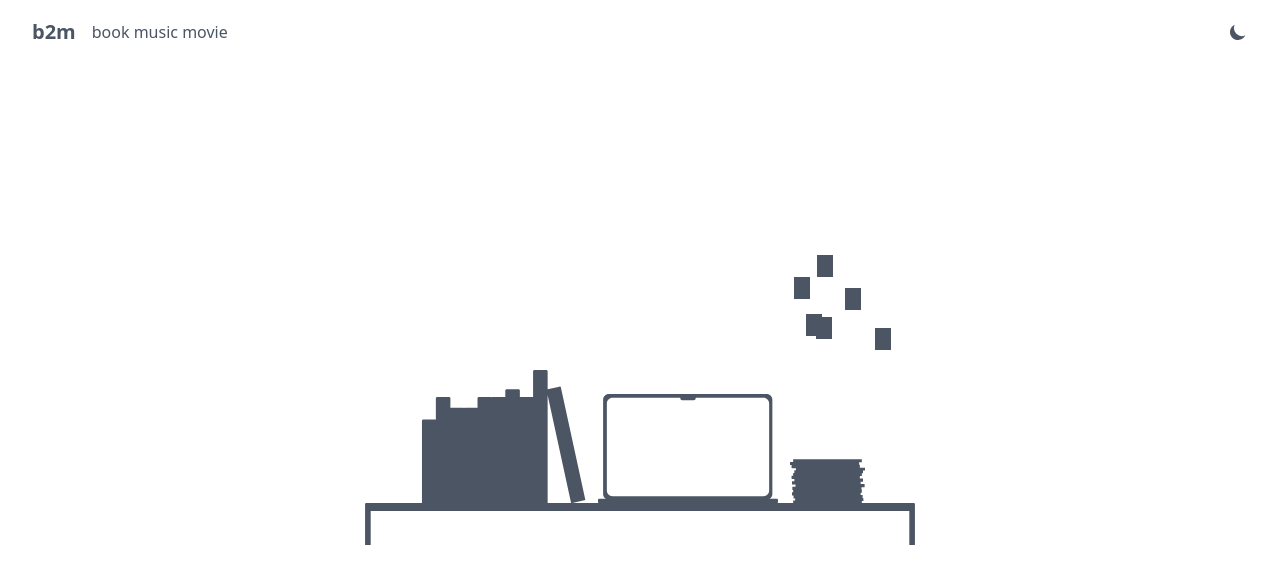
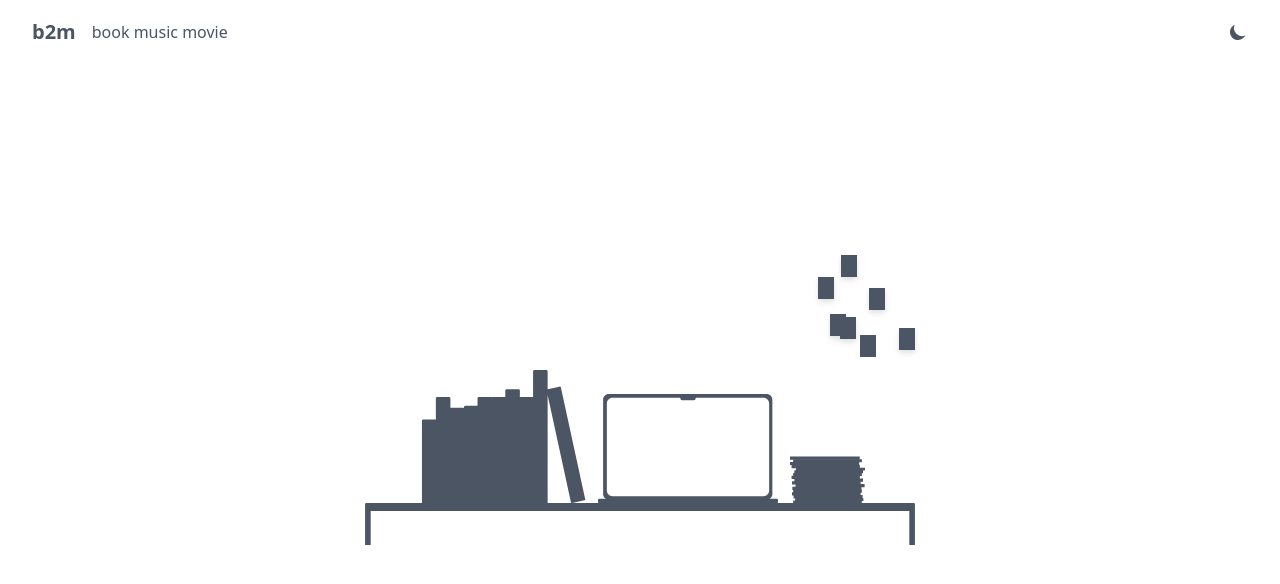
Before and after one commit to woohyun1031/personality, a Next.js app: page / in a window 1280 px wide. Shown: the top 584 px of the page. Built offline with nearby package versions, Linux system fonts and the light colour scheme.

Commit message:
Feat: Icon 수정 및 애니메이션 추가

```diff
--- a/public/styles/globals.css
+++ b/public/styles/globals.css
@@ -1,3 +1,8 @@
 @tailwind base;
 @tailwind components;
 @tailwind utilities;
+
+.common-animation {
+  transition-duration: 300ms;
+  transition-timing-function: cubic-bezier(0.4, 0, 0.2, 1);
+}
--- a/src/app/layout.tsx
+++ b/src/app/layout.tsx
@@ -11,7 +11,7 @@ export default function RootLayout({
 }: RootLayoutProps): React.ReactElement {
   return (
     <html lang="ko" className="h-full w-full scroll-smooth">
-      <body className="bg-background h-full w-full dark:bg-gray-600">
+      <body className="bg-background common-animation h-full w-full dark:bg-gray-600 ">
         <Providers>{children}</Providers>
       </body>
     </html>
--- a/src/app/page.tsx
+++ b/src/app/page.tsx
@@ -1,5 +1,8 @@
+import BookIcon from '@/components/icons/BookIcon';
 import BooksIcon from '@/components/icons/BooksIcon';
-import CdsIcon from '@components/icons/CdsIcon';
+import CDIcon from '@/components/icons/CDIcon';
+import CDsIcon from '@/components/icons/CDsIcon';
+import PostitIcon from '@/components/icons/PostitIcon';
 import MacIcon from '@components/icons/MacIcon';
 import PostitsIcon from '@components/icons/PostitsIcon';
 import TableIcon from '@components/icons/TableIcon';
@@ -9,21 +12,36 @@ export default async function Page() {
   return (
     <section className="flex h-screen items-center justify-center p-[5rem]">
       <div className="flex flex-col">
-        <div className="mb-5 flex h-full justify-end pr-6 text-gray-600 dark:text-white">
-          <PostitsIcon />
+        <div className="mb-5 flex justify-end">
+          <div className="common-animation relative h-full text-gray-600 dark:text-white">
+            <PostitsIcon />
+            <div className="common-animation absolute bottom-[-80px] right-[-15px] h-full w-[70px] text-gray-600 dark:text-white">
+              <PostitIcon />
+            </div>
+          </div>
         </div>
         <div className="flex h-full w-[550px] items-end justify-center gap-3">
-          <div className="h-full w-[170px] text-gray-600 dark:text-white">
+          <div className="common-animation group relative h-full w-[170px] cursor-pointer text-gray-600 dark:text-white">
             <BooksIcon />
+            <div className="common-animation absolute bottom-[-18px] left-12 h-full w-[15px] text-gray-600 group-hover:-translate-y-6 dark:text-white">
+              <BookIcon />
+            </div>
           </div>
-          <div className="h-full w-[180px] text-gray-600 dark:text-white ">
+          <div className="common-animation h-full w-[180px] text-gray-600 dark:text-white ">
             <MacIcon />
           </div>
-          <div className="h-full w-[75px] text-gray-600 dark:text-white ">
-            <CdsIcon />
+          <div className="common-animation group relative h-full w-[75px] cursor-pointer text-gray-600 dark:text-white">
+            <CDsIcon />
+            <div
+              className="common-animation absolute bottom-[23px] left-0 h-full w-[70px] text-gray-600
+            group-hover:-translate-y-5
+            group-hover:rotate-[-9deg] dark:text-white"
+            >
+              <CDIcon />
+            </div>
           </div>
         </div>
-        <div className="flex max-w-[550px] justify-center text-gray-600 dark:text-white">
+        <div className="common-animation flex max-w-[550px] justify-center text-gray-600 dark:text-white">
           <TableIcon />
         </div>
       </div>
--- a/src/components/Header.tsx
+++ b/src/components/Header.tsx
@@ -28,8 +28,8 @@ export default function Header() {
 
   return (
     <header
-      className="fixed top-0 z-50 flex h-16 w-full
-      justify-center bg-opacity-75 px-6 py-3 backdrop-blur-md  dark:bg-gray-600"
+      className="common-animation fixed top-0 z-50 flex h-16
+      w-full justify-center bg-white bg-opacity-75 px-6 py-3 backdrop-blur-md dark:bg-gray-600"
     >
       <div
         className="mx-2 flex w-full flex-wrap items-center
--- /dev/null
+++ b/src/components/icons/BookIcon.tsx
@@ -0,0 +1,14 @@
+export default function BookIcon() {
+  return (
+    <svg
+      width="22"
+      height="144"
+      viewBox="0 0 22 144"
+      fill="currentColor"
+      className="h-full w-full"
+      xmlns="http://www.w3.org/2000/svg"
+    >
+      <path d="M0 2C0 0.895431 0.895431 0 2 0H20C21.1046 0 22 0.895431 22 2V144H0V2Z" />
+    </svg>
+  );
+}
--- a/src/components/icons/BooksIcon.tsx
+++ b/src/components/icons/BooksIcon.tsx
@@ -5,13 +5,13 @@ export default function BooksIcon() {
       height="202"
       viewBox="0 0 257 202"
       fill="currentColor"
+      className="h-full w-full"
       xmlns="http://www.w3.org/2000/svg"
-      className="h-full w-full"
     >
       <path
-        fillRule="evenodd"
-        clipRule="evenodd"
-        d="M177 1.99999C177 0.895425 177.895 0 179 0H197C198.105 0 199 0.895431 199 2V29.0199C199.055 29.003 199.111 28.9883 199.168 28.9759L216.758 25.1578C217.838 24.9235 218.903 25.6086 219.137 26.6881L256.044 196.723L236.34 201H257V202H0V201H9V77C9 75.8954 9.89543 75 11 75H29C29.3643 75 29.7058 75.0974 30 75.2676V43C30 41.8954 30.8954 41 32 41H50C51.1046 41 52 41.8954 52 43V57.2676C52.2942 57.0974 52.6357 57 53 57H71C71.5973 57 72.1335 57.2619 72.5 57.6771C72.8665 57.2619 73.4027 57 74 57H92C92.3643 57 92.7058 57.0974 93 57.2676V43C93 41.8954 93.8954 41 95 41H113C113.597 41 114.134 41.2619 114.5 41.6771C114.866 41.2619 115.403 41 116 41H134C134.364 41 134.706 41.0974 135 41.2676V31C135 29.8954 135.895 29 137 29H155C156.105 29 157 29.8954 157 31V41.2676C157.294 41.0974 157.636 41 158 41H176C176.364 41 176.706 41.0974 177 41.2676V1.99999ZM234.46 201L199 37.6309V201H234.46Z"
+        fill-rule="evenodd"
+        clip-rule="evenodd"
+        d="M179 0C177.895 0 177 0.895447 177 2V41.2676C176.706 41.0974 176.364 41 176 41H158C157.636 41 157.294 41.0974 157 41.2676V31C157 29.8954 156.105 29 155 29H137C135.895 29 135 29.8954 135 31V41.2676C134.706 41.0974 134.364 41 134 41H116C115.403 41 114.866 41.2619 114.5 41.6771C114.134 41.2619 113.597 41 113 41H95C93.8954 41 93 41.8954 93 43V201H73V59C73 57.8954 72.1046 57 71 57H53C52.6357 57 52.2942 57.0974 52 57.2675V43C52 41.8954 51.1046 41 50 41H32C30.8954 41 30 41.8954 30 43V75.2675C29.7058 75.0974 29.3643 75 29 75H11C9.89543 75 9 75.8954 9 77V201H0V202H257V201H236.34L256.044 196.723L219.137 26.6881C218.903 25.6086 217.838 24.9235 216.758 25.1578L199.168 28.9759C199.111 28.9883 199.055 29.0031 199 29.02V2C199 0.895447 198.105 0 197 0H179ZM199 37.6309V201H234.46L199 37.6309Z"
       />
     </svg>
   );
--- /dev/null
+++ b/src/components/icons/CDIcon.tsx
@@ -0,0 +1,14 @@
+export default function CDIcon() {
+  return (
+    <svg
+      width="114"
+      height="6"
+      viewBox="0 0 114 6"
+      fill="currentColor"
+      className="h-full w-full"
+      xmlns="http://www.w3.org/2000/svg"
+    >
+      <path d="M113.558 0L113.558 5.22105L-2.28219e-07 5.22105L0 -4.96377e-06L113.558 0Z" />
+    </svg>
+  );
+}
--- /dev/null
+++ b/src/components/icons/PostitIcon.tsx
@@ -0,0 +1,13 @@
+export default function PostitIcon() {
+  return (
+    <svg
+      width="16"
+      height="22"
+      viewBox="0 0 16 22"
+      fill="currentColor"
+      xmlns="http://www.w3.org/2000/svg"
+    >
+      <rect width="16" height="22" />
+    </svg>
+  );
+}
--- a/src/components/icons/PostitsIcon.tsx
+++ b/src/components/icons/PostitsIcon.tsx
@@ -6,6 +6,7 @@ export default function PostitsIcon() {
       viewBox="0 0 97 95"
       fill="currentColor"
       xmlns="http://www.w3.org/2000/svg"
+      className="drop-shadow-md"
     >
       <rect x="12" y="59" width="16" height="22" />
       <rect x="22" y="62" width="16" height="22" />
```
